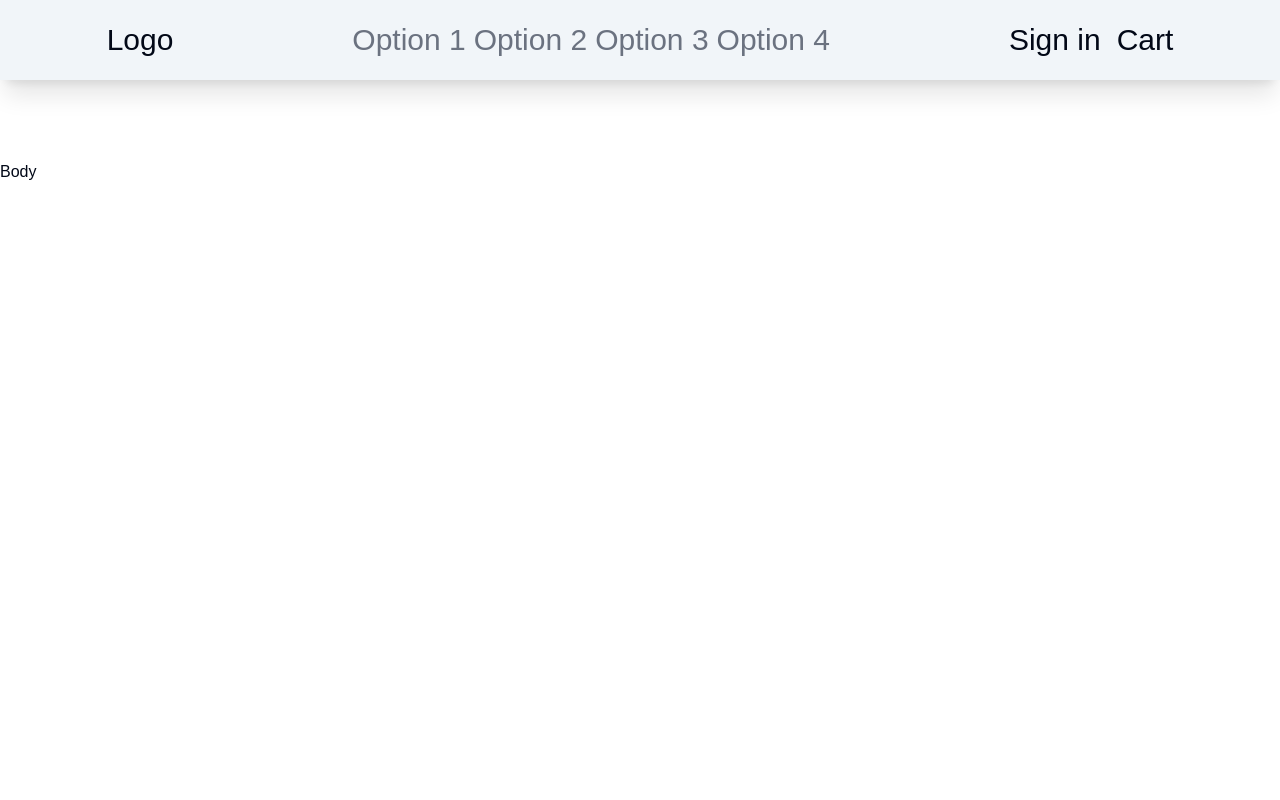
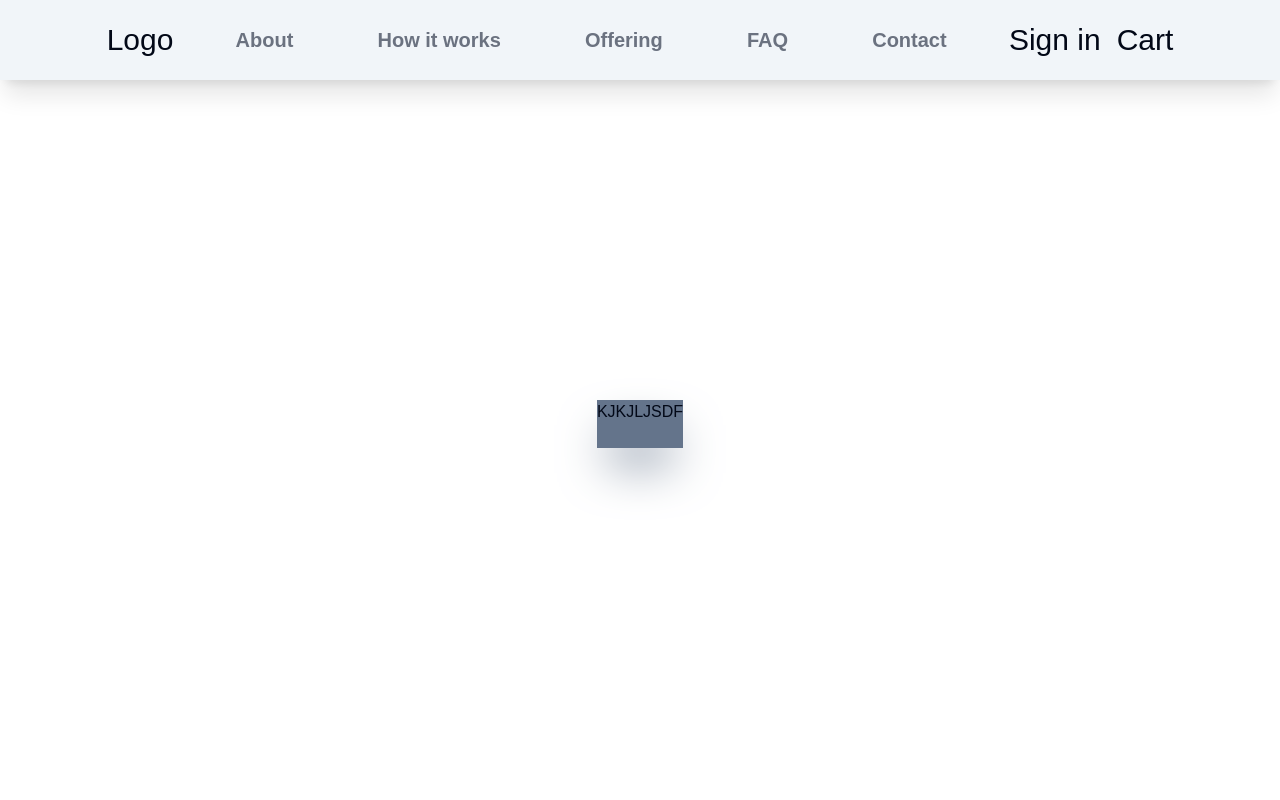
Before and after one commit to sheikhmahmudulhasanshium/base-project, a Next.js app: page / in a window 1280 px wide. Shown: the top 800 px of the page. Built offline with nearby package versions, Linux system fonts and the light colour scheme.

Commit message:
ui updated

```diff
--- a/app/(routes)/components/body.tsx
+++ b/app/(routes)/components/body.tsx
@@ -1,7 +1,11 @@
 const Body = () => {
     return (
-        <div className="shadow-xl dark:shadow-stone-500 py-40 h-[200vh]">
-            <div className="w-full">Body</div>
+        <div className="flex justify-between items-center h-screen mt-6">
+            <div className=" flex justify-center items-center flex-col shadow-2xl shadow-slate-500 max-w-2xl  mx-4">
+                <div className="flex w-full h-12 bg-slate-500">
+                    KJKJLJSDF
+                </div>
+            </div>
         </div>
      );
 }
--- a/components/footer.tsx
+++ b/components/footer.tsx
@@ -1,7 +1,7 @@
 const Footer = () => {
     return (
-        <div className="h-screen bg-slate-900 bottom-0 items-center justify-center left-0 right-0 text-white">
-            <div className=" items-center text-wrap justify-between flex max-w-2xl sm:max-w-screen-2xl md:max-w-4xl lg:w-full pt-8">
+        <div className="h-screen flex bg-black text-white  lg:w-full md:w-screen sm:w-screen min-w-fit justify-center items-center">
+            <div className=" items-center text-wrap justify-center flex max-w-2xl sm:max-w-screen-2xl md:max-w-4xl lg:w-full pt-8">
                 <div className="px-8 w-full ">
                     <p >Footer hghfgghbnj ughjnnnnnnnnnnnnnnnnnn jghgh jghjgg nnnn ijn fhfgh fghghg fghghf fgfdd </p>
                 </div>
--- a/components/header.tsx
+++ b/components/header.tsx
@@ -19,7 +19,7 @@ const Header = () => {
                 {/* Visible on large screens only */}
                 <div className="hidden lg:block justify-between w-10/12">
                     {/* Content for large screens */}
-                    <div className="flex justify-between w-full gap-2">
+                    <div className="flex justify-between items-center w-full gap-2">
                         <p>Logo</p>
                         <Navbar/>
                         <div className="flex justify-end gap-4">
--- a/components/modals/basic-page-modal.tsx
+++ b/components/modals/basic-page-modal.tsx
@@ -8,7 +8,7 @@ interface ModalProps {
 
 const Modal: React.FC<ModalProps> = ({ header, footer, children }) => {
   return (
-    <main className="flex flex-1 flex-col justify-between  max-w-full md:w-full sm:w-fit lg:w-full w-full overflow-hidden">
+    <main className="flex flex-col justify-center items-center w-screen  max-w-full">
       {header}
       {children}
       {footer}
--- a/components/navbar.tsx
+++ b/components/navbar.tsx
@@ -2,26 +2,31 @@ import Link from "next/link";
 
 const optionList=[
     {
-        name:'Option 1',
+        name:'About',
         link:'/option-1',
     },
     {
-        name:'Option 2',
+        name:'How it works',
         link:'/option-2',
     },
     {
-        name:'Option 3',
+        name:'Offering',
         link:'/option-3',
     },
     {
-        name:'Option 4',
+        name:'FAQ',
         link:'/',
-    },]
+    },
+    {
+        name:'Contact',
+        link:'/',
+    },
+]
 
 const Navbar = () => {
 
     return (
-        <div className="flex gap-2 text-gray-500 ">
+        <div className="flex justify-between text-xl font-semibold text-gray-500 w-8/12">
             {optionList.map((option,index)=>(
                 <Link href={option.link} key={index}>{option.name}</Link>
             ))}
--- a/components/sidebar.tsx
+++ b/components/sidebar.tsx
@@ -4,21 +4,26 @@ import { DropdownMenu, DropdownMenuContent, DropdownMenuItem, DropdownMenuTrigge
 import Link from "next/link";
 const optionList=[
     {
-        name:'Option 1',
+        name:'About',
         link:'/option-1',
     },
     {
-        name:'Option 2',
+        name:'How it works',
         link:'/option-2',
     },
     {
-        name:'Option 3',
+        name:'Offering',
         link:'/option-3',
     },
     {
-        name:'Option 4',
+        name:'FAQ',
         link:'/',
-    },]
+    },
+    {
+        name:'Contact',
+        link:'/',
+    },
+]
 
 
 const Sidebar = () => {
@@ -37,6 +42,7 @@ const Sidebar = () => {
                         </Link>
                     </DropdownMenuItem>
                 ))}
+                <p>Sign In</p>
             </DropdownMenuContent>
         </DropdownMenu>
      );
```
